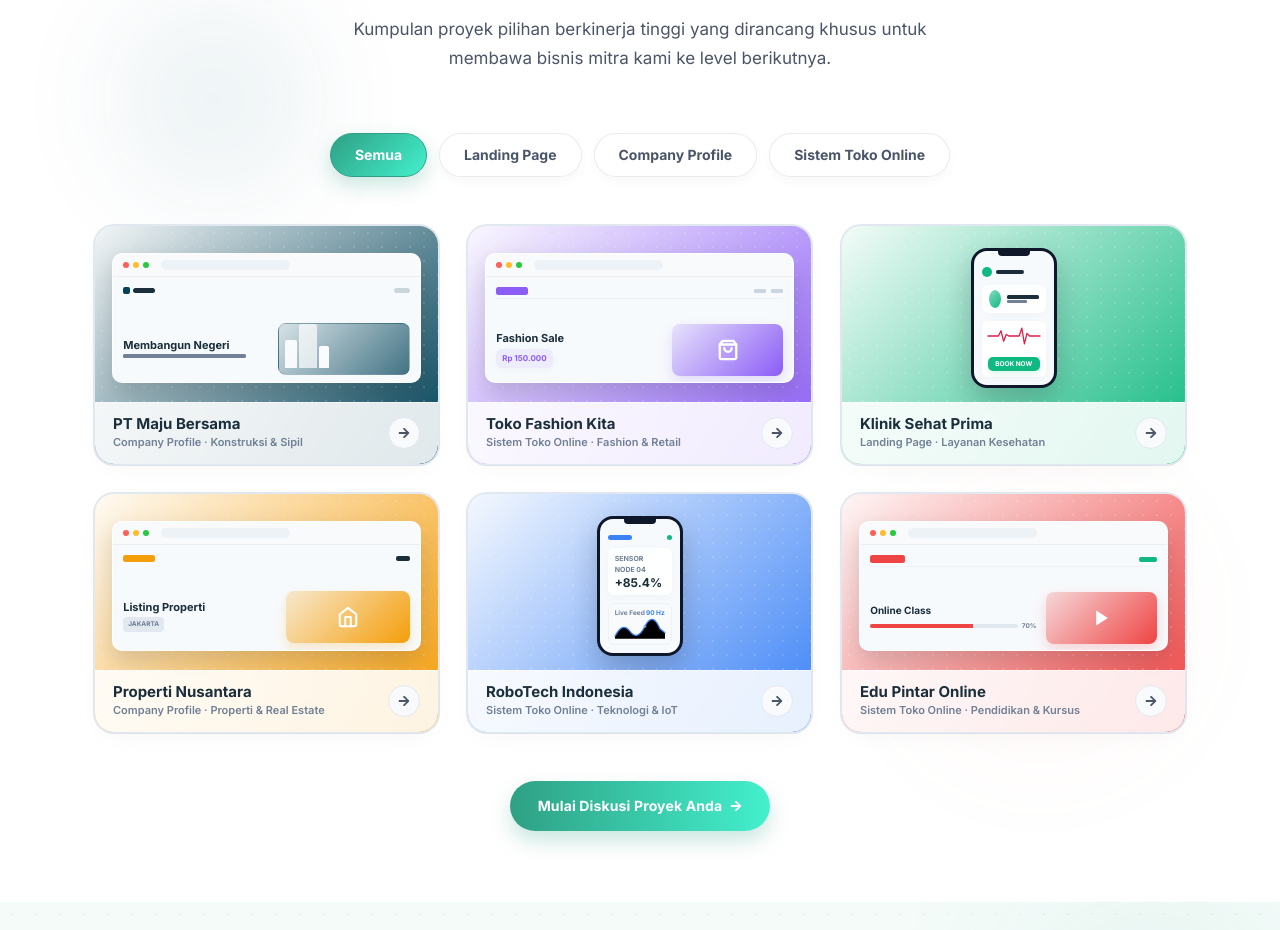
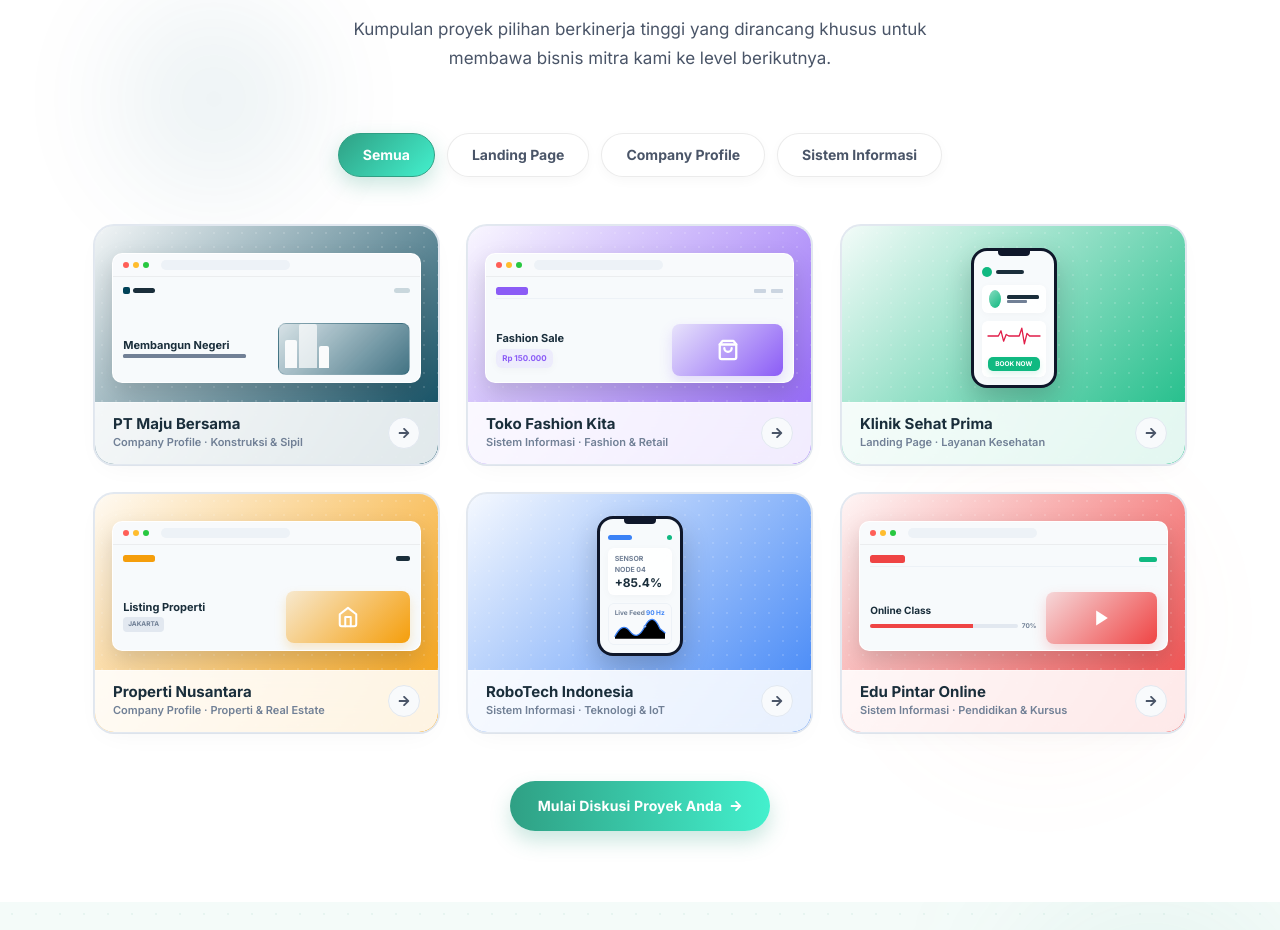
Before and after one commit to navyrastudio/companyprofilecandigital, a Next.js app: page / in a window 1280 px wide. Shown: the part 1741-2671 px from the top of the page. Built offline with nearby package versions, Linux system fonts and the light colour scheme.

Commit message:
chore(portfolio): update project description from e-commerce to information system

```diff
--- a/app/components/PortfolioSection.tsx
+++ b/app/components/PortfolioSection.tsx
@@ -14,7 +14,7 @@ interface PortfolioItem {
 
 const portfolios = portfoliosData as PortfolioItem[];
 
-const filters = ["Semua", "Landing Page", "Company Profile", "Sistem Toko Online"];
+const filters = ["Semua", "Landing Page", "Company Profile", "Sistem Informasi"];
 
 export default function PortfolioSection() {
   const [activeFilter, setActiveFilter] = useState("Semua");
@@ -100,7 +100,7 @@ export default function PortfolioSection() {
       );
     }
 
-    // 2. Desktop Browser Devices for Company Profile and Sistem Toko Online
+    // 2. Desktop Browser Devices for Company Profile and Sistem Informasi
     return (
       <div className="portfolio-device-mockup">
         <div className="mockup-browser">
@@ -113,7 +113,7 @@ export default function PortfolioSection() {
             <div className="browser-address" />
           </div>
           <div className="browser-screen">
-            {p.type === "Sistem Toko Online" ? (
+            {p.type === "Sistem Informasi" ? (
               p.name === "Toko Fashion Kita" ? (
                 // Toko Fashion Kita Store
                 <div style={{ display: "flex", flexDirection: "column", gap: "6px", height: "100%" }}>
--- a/data/portfolio.json
+++ b/data/portfolio.json
@@ -9,7 +9,7 @@
   },
   {
     "name": "Toko Fashion Kita",
-    "type": "Sistem Toko Online",
+    "type": "Sistem Informasi",
     "industry": "Fashion & Retail",
     "color": "#8b5cf6",
     "description": "Platform e-commerce modern yang menampilkan katalog interaktif, checkout instan, dan integrasi payment gateway.",
@@ -33,7 +33,7 @@
   },
   {
     "name": "RoboTech Indonesia",
-    "type": "Sistem Toko Online",
+    "type": "Sistem Informasi",
     "industry": "Teknologi & IoT",
     "color": "#3b82f6",
     "description": "Dashboard analitik real-time berbasis web untuk pemantauan performa sensor IoT di lini produksi pabrik.",
@@ -41,7 +41,7 @@
   },
   {
     "name": "Edu Pintar Online",
-    "type": "Sistem Toko Online",
+    "type": "Sistem Informasi",
     "industry": "Pendidikan & Kursus",
     "color": "#ef4444",
     "description": "LMS (Learning Management System) interaktif untuk penjualan, streaming, dan pendaftaran kursus online bersertifikat.",
```
